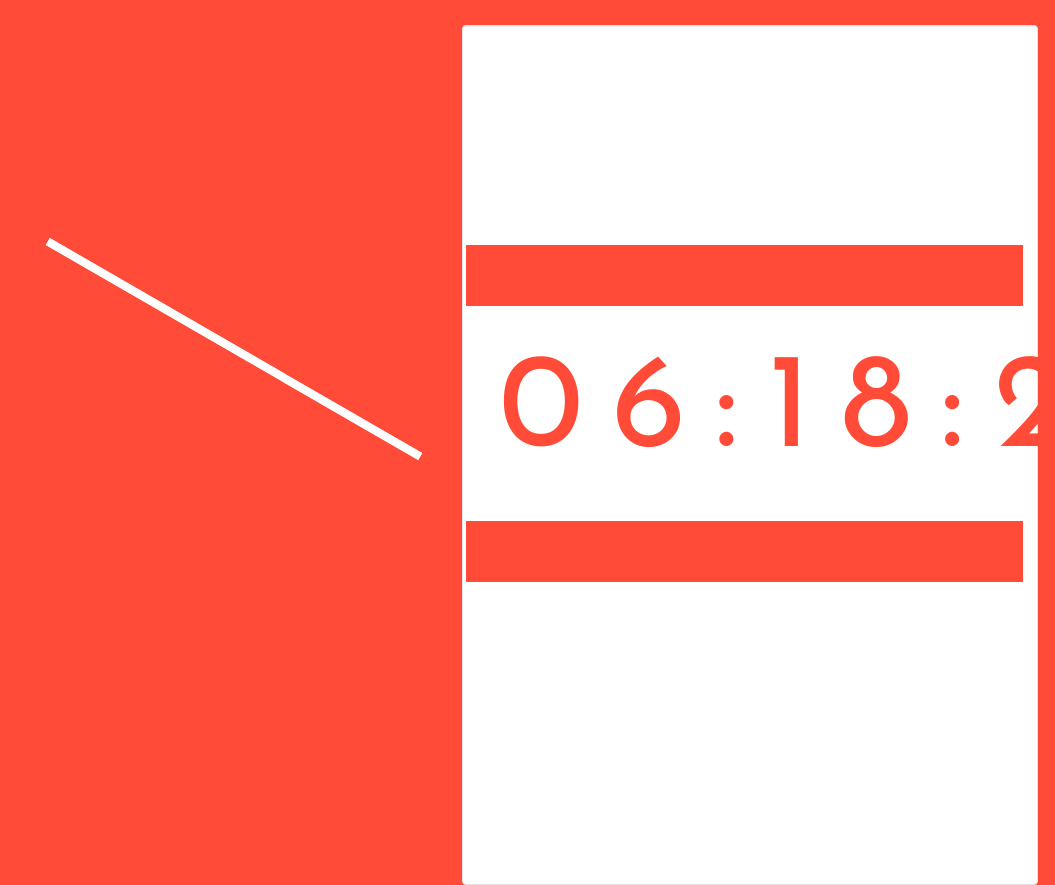
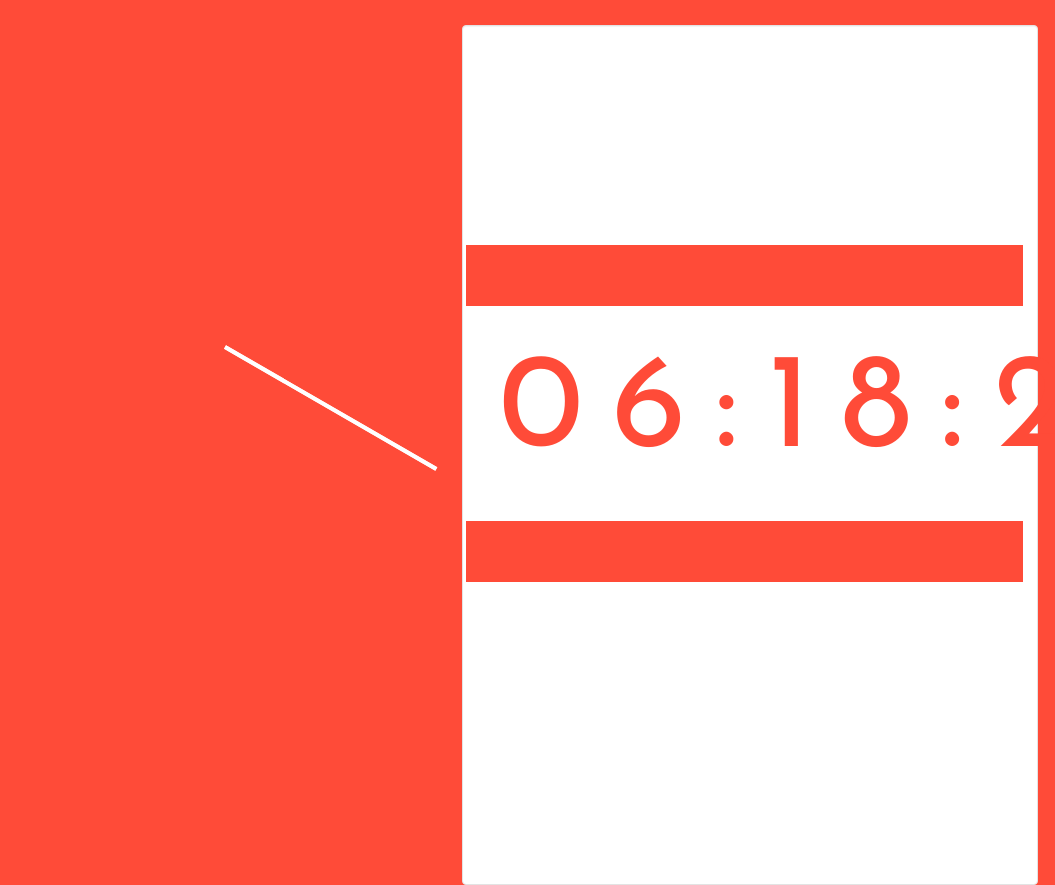
Before and after one commit to sherylpeebee/clockClass, a plain HTML site: page index.html in a window 1280 px wide. Shown: the top 885 px of the page, without its empty margins (225-1280 px from the left). Drawn offline with nearby package versions, Linux system fonts and the light colour scheme.

Commit message:
include transform origin left to orient rotate axis

```diff
--- a/index.js
+++ b/index.js
@@ -9,7 +9,7 @@ $(function(){
       count = 6;
     }
     console.log(count);
-    $("div.second_hand").css({transform: 'rotate(' + count + 'deg)'});
+    $("div.second_hand").css({transform: 'rotate(' + count + 'deg)' });
   }, 1000);
 
   function Clock(){
--- a/style.css
+++ b/style.css
@@ -17,12 +17,14 @@ body {
 }
 
 .second_hand {
-    width: 430px;
+    width: 244px;
     position: relative;
-    left: 244px;
+    left: 450px;
     top: 345px;
     background-color: white;
-    border: 4px solid white;
+    /* border: 4px solid white; */
+    border-top: 4px solid white;
+    transform-origin: left;
 }
 
 .hour {
```
